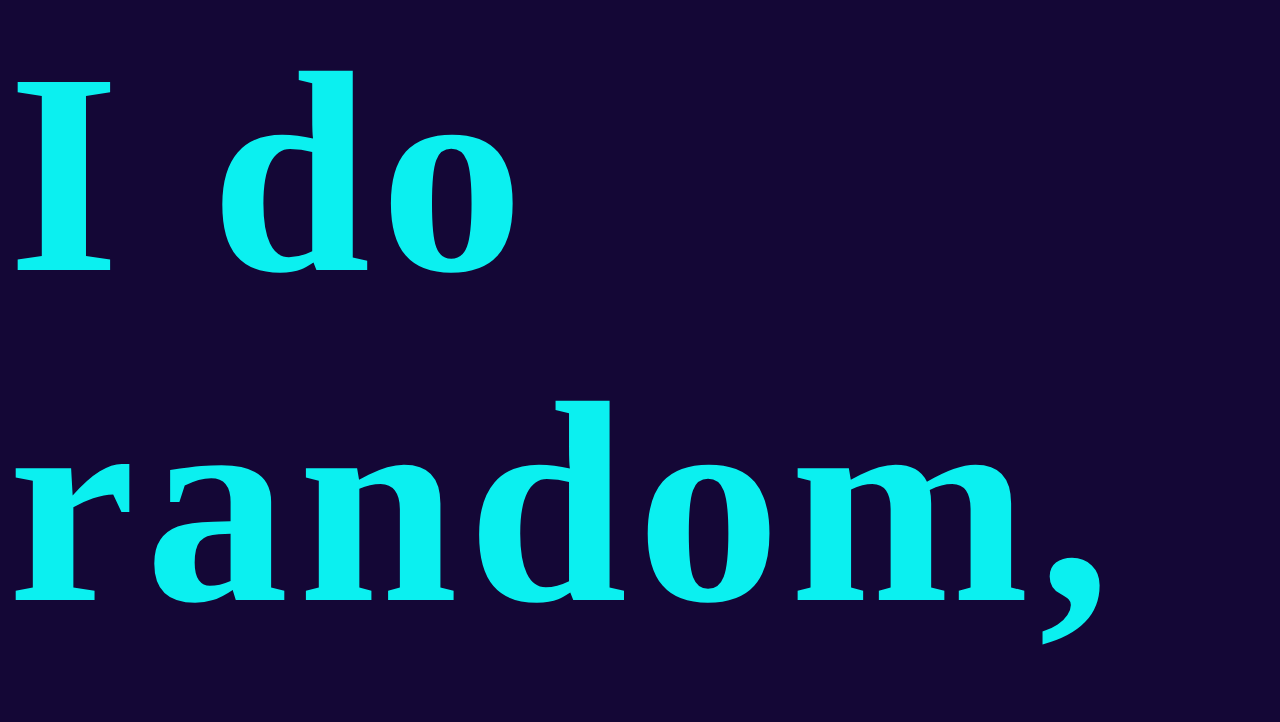
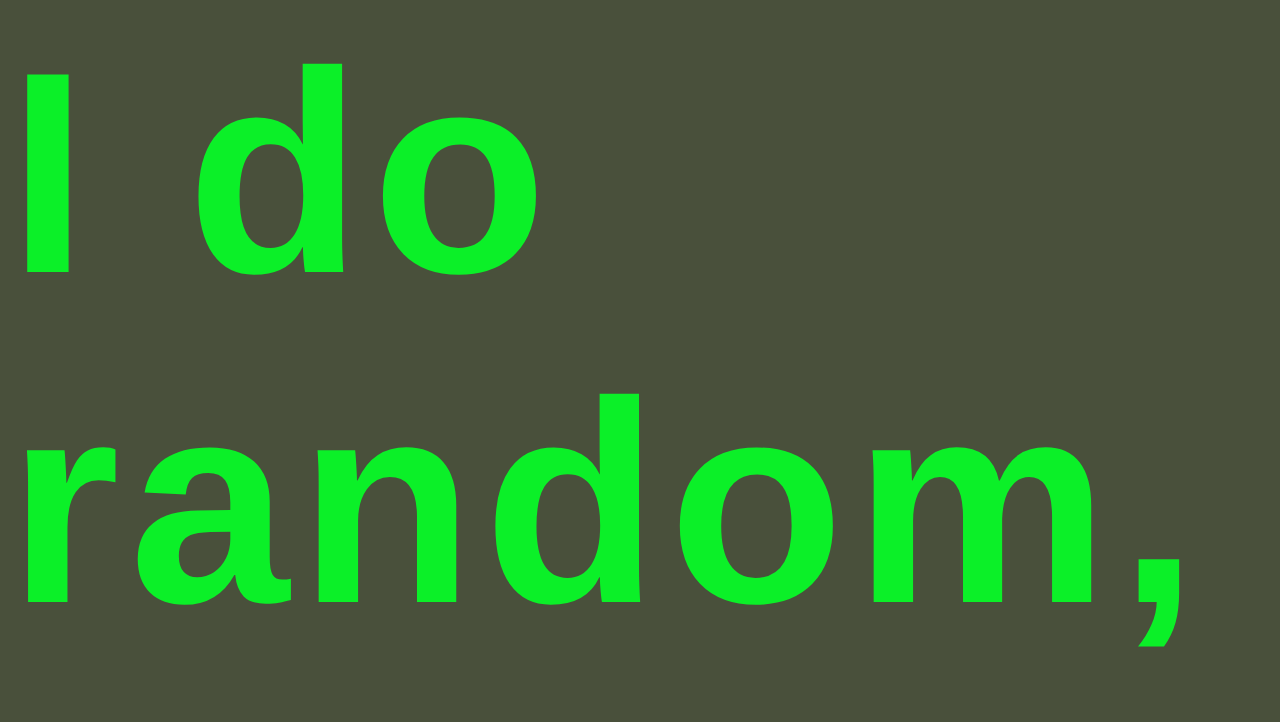
Before and after one commit to maschaw/zweites-studienjahr, a website: page projects/random/index.html in a window 1280 px wide. Shown: the top 722 px of the page. Drawn offline with Linux system fonts and the light colour scheme.

Commit message:
interval, background, spacing

```diff
--- a/projects/random/index.html
+++ b/projects/random/index.html
@@ -1,8 +1,10 @@
 <html>
   <head>
-  <!--<meta http-equiv="refresh" content="0.2" />-->
+  <meta http-equiv="refresh" content="0.2" />
 
     <style>
+    body{ font-family: Arial;}
+
     </style>
   </head>
   <body>
@@ -14,12 +16,13 @@
 
   <script>
     document.getElementById("los").style.fontSize = Math.random() * 200 + 100 + "px";
-    document.getElementById("los").style.color = "rgb(" + Math.random()*20 + ",240,240)";
+    document.getElementById("los").style.color = "rgb(" + Math.random()*20 + ",240,40)";
     document.getElementById("los").style.letterSpacing = Math.random()*"-50" + 10 + "px";
+
 function random_bg_color() {
-    var x = Math.floor(Math.random() * 60);
-    var y = Math.floor(Math.random() * 20);
-    var z = Math.floor(Math.random() * 220);
+    var x = Math.floor(Math.random() * 220);
+    var y = Math.floor(Math.random() * 220);
+    var z = Math.floor(Math.random() * 240);
     var bgColor = "rgb(" + x + "," + y + "," + z + ")";
  console.log(bgColor);
 
```
